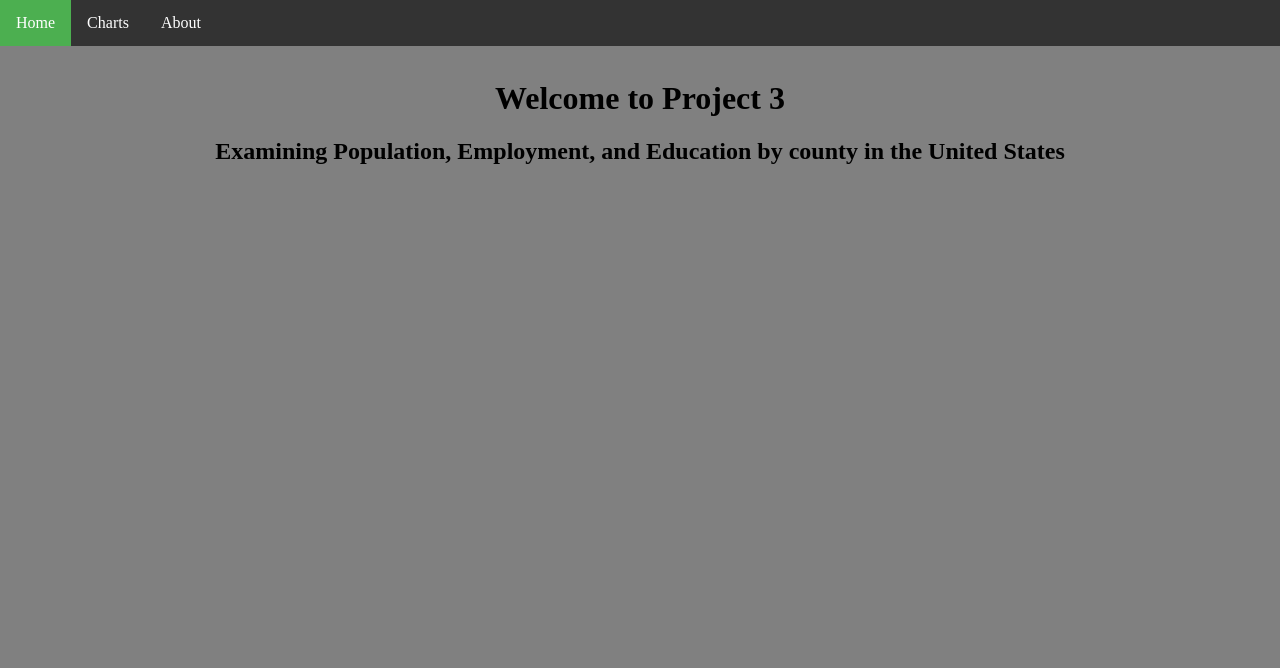
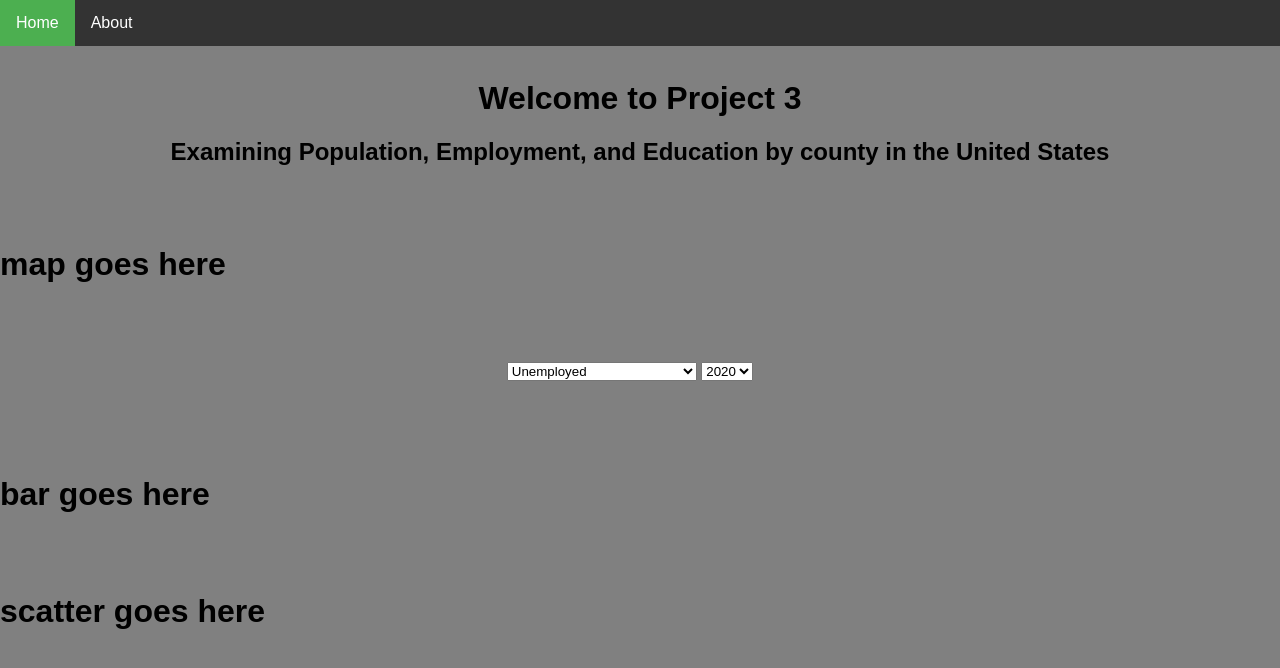
Before and after one commit to hrobinl/ipc-county, a plain HTML site: page Michelle/index.html in a window 1280 px wide. Drawn offline with nearby package versions, Linux system fonts and the light colour scheme.

Commit message:
created about.html, updated index for all charts

```diff
--- a/Michelle/formatting.css
+++ b/Michelle/formatting.css
@@ -1,7 +1,8 @@
 body {
     padding: 0;
     margin: 0;
-    background-color: grey
+    background-color: grey;
+    font-family: Arial, sans-serif
   }
 
   h1 {
@@ -11,5 +12,5 @@ body {
   #map,
   body,
   html {
-    height: 100%;
+    height: 50%;
   }
--- a/Michelle/index.html
+++ b/Michelle/index.html
@@ -6,6 +6,15 @@
     <title>Project 3 by Benny, Luis, Michelle, and Hannah</title>
     <link rel="stylesheet" href="formatting.css">
 
+    <!-- scripts for javascript portion: -->
+    <!-- Benny's js code here -->
+    <script type="module" src="script.js"></script>
+    <script src="https://unpkg.com/topojson@3"></script>
+    <script src="https://cdn.jsdelivr.net/npm/htl@0.3.1/dist/htl.min.js"></script>
+    <script src="d3.js"></script>
+    <script src="plot.js"></script>
+
+    <!-- styling section -->
     <style>
         .title-container {
             text-align: center;
@@ -46,7 +55,7 @@
             flex-direction: row;
             justify-content: center;
             align-items: center;
-            height: 100vh;
+            height: 25%;
         }
         .dropdown {
             margin-right: 20px;
@@ -55,31 +64,52 @@
 
 </head>
 
+<body>
+<!-- navigation bar code -->
 <div>
 <ul class="navbar">
-    <li><a class="active" href="#home">Home</a></li>
-    <li><a href="#charts">Charts</a></li>
-    <li><a href="#about">About</a></li>
+    <li><a class="active" href="index.html">Home</a></li>
+    <li><a href="about.html">About</a></li>
 </ul>
 </div>
-
-<body>
 
 <div class="title-container">
     <h1>Welcome to Project 3</h1>
     <h2>Examining Population, Employment, and Education by county in the United States</h2>
 </div>
 
+<div id="map"> <h1> map goes here</h1></div>
+
 <div class="container">
     <div class="dropdown">
+        <select id="selCategory">
+            <option value="Unemployed">Unemployed</option>
+            <option value="Civilian_labor_force">Labor Force</option>
+            <option value="Employed">Employed</option>
+            <option value="POP_ESTIMATE">Population</option>
+            <option value="BIRTHS">Births</option>
+            <option value="DEATHS">Deaths</option>
+            <option value="NoHSB">No HS Diploma</option>
+            <option value="HSB">Only Highschool</option>
+            <option value="CAD">Some College or Associates</option>
+            <option value="BD">Bachelors or Higher</option>
+        </select>
+        <select id="selYear">
+            <option value="_2020">2020</option>
+            <option value="_2021">2021</option>
+            <option value="_2022">2022</option>
+        </select>
     </div>
+</div>
 
-    <div id="map"></div>
+<div id="bar"><h1> bar goes here</h1></div>
+</div>
+
+<div id="scatter"><h1> scatter goes here</h1></div>
 </div>
 
 </body>
 
-<!-- scripts for javascript portion: -->
-<!-- <script src="./source.js"></script> -->
+
 
 </html>
```
Also changed, not shown: Michelle/about.html (added, +64 -0 lines).
